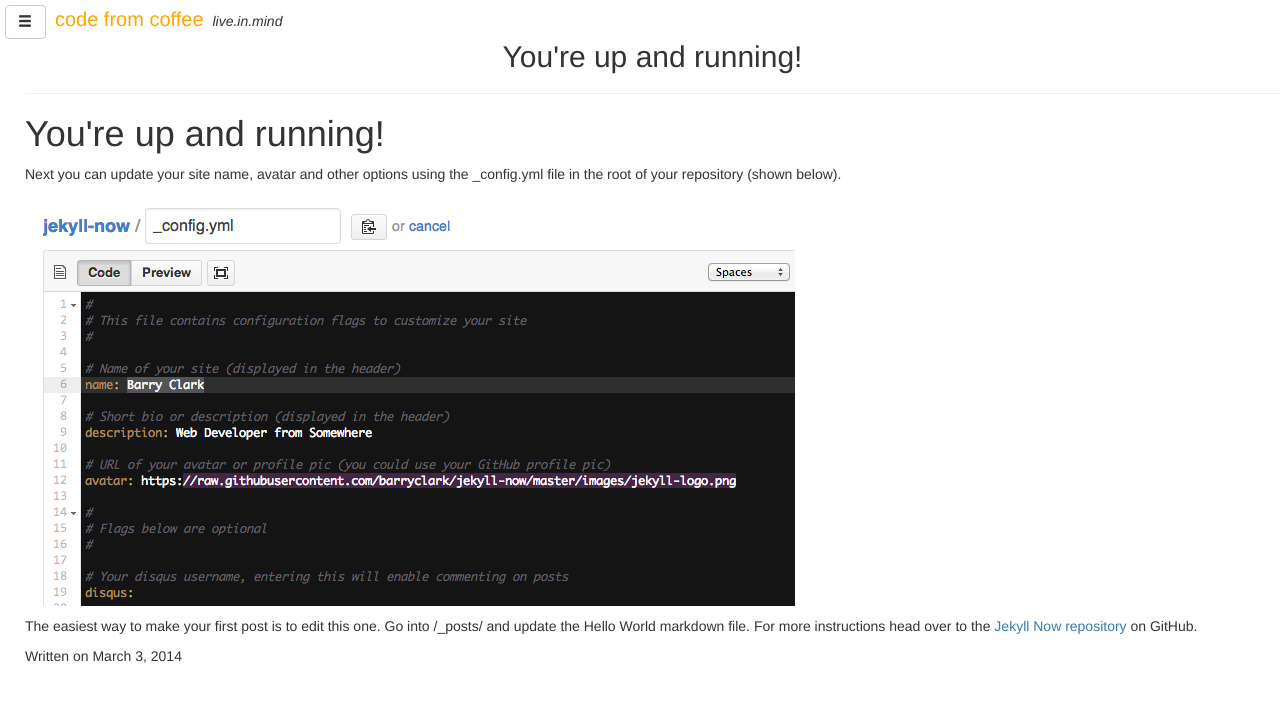
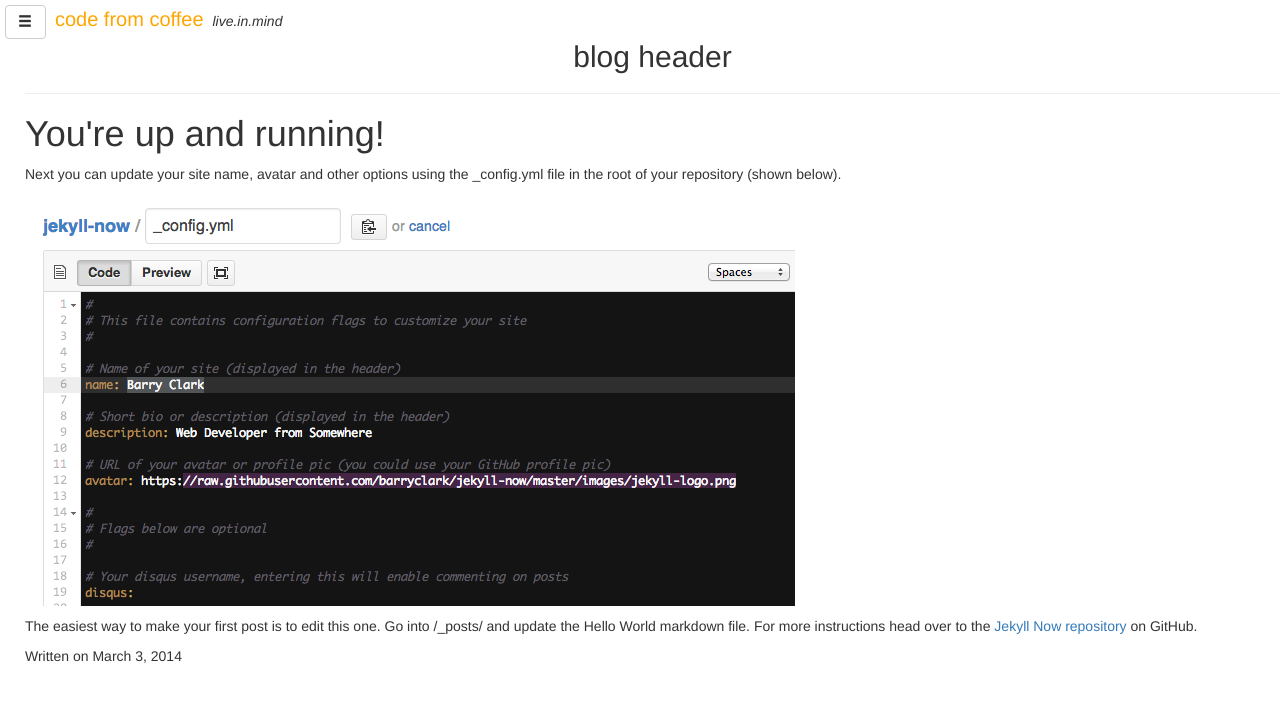
Before and after one commit to codefromcoffee/lizardspoc.github.io, a Jekyll site: the page built from _posts/2014-3-3-Hello-World.md, in a window 1280 px wide. Shown: the top 702 px of the page. Built offline with Jekyll 4.4.1, drawn with Linux system fonts in a browser that asks for light colours; nearby versions of some CDN libraries; Markdown is read by kramdown in place of the engine named in the settings.

Commit message:
removing default jekyll started style.cscc

```diff
--- a/_layouts/default.html
+++ b/_layouts/default.html
@@ -77,11 +77,11 @@
 
 						<div class="main clearfix main_content">
 
-							<h2 class="text-center">{{ page.title }}</h2>
-						  <hr/>
+							<!-- <h2 class="text-center">{{ page.title }}</h2>
+						  <hr/> -->
 
-							<!-- <h2 class="text-center">blog header</h2>
-							<hr/> -->
+							<h2 class="text-center">blog header</h2>
+							<hr/>
                 {{ content }}
 						</div><!-- /main -->
 					</div><!-- /st-content-inner -->
```
